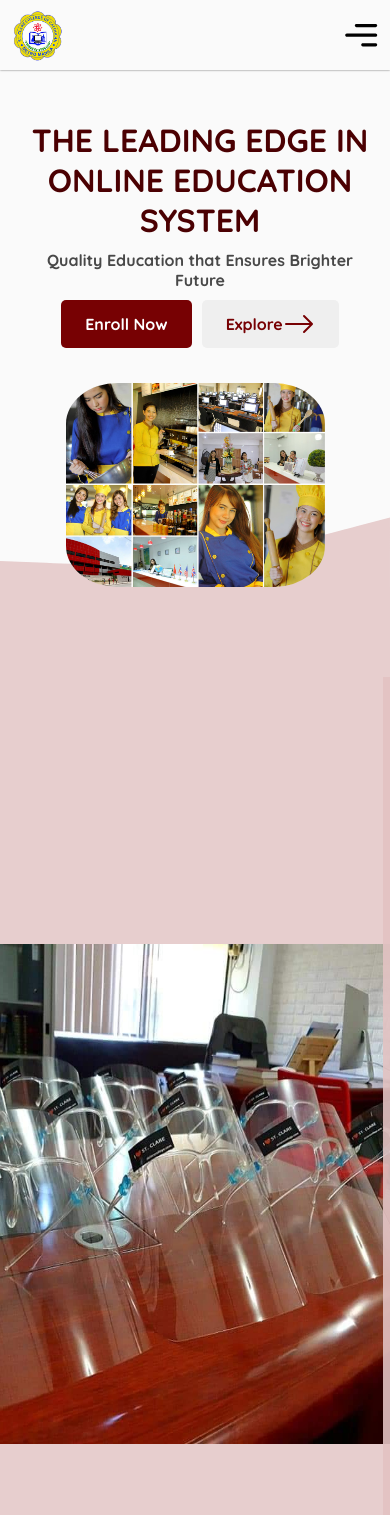
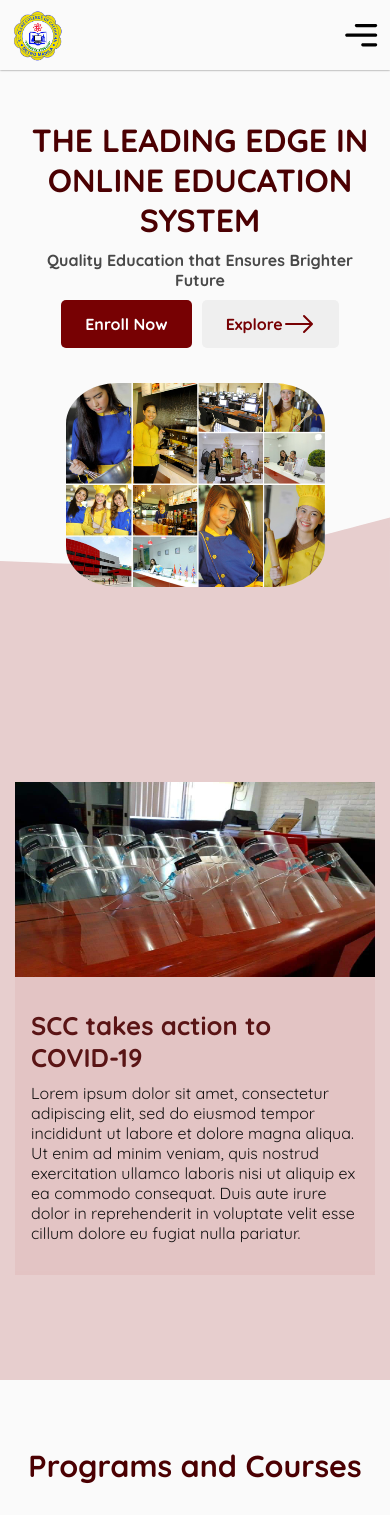
Before and after one commit to pajascript/scc-site-frontend, a React (Create React App) app: page / in a window 390 px wide. Shown: the top 1515 px of the page. Built offline with nearby package versions, Linux system fonts and the light colour scheme.

Commit message:
added mobile responsiveness

```diff
--- a/src/components/CovidResponseSection/CovidSectionElements.js
+++ b/src/components/CovidResponseSection/CovidSectionElements.js
@@ -5,6 +5,11 @@ export const CsContainer = styled.section`
     height: auto;
     background: #e7cece;
     padding: 90px 0;
+
+
+    @media screen and (max-width: 670px) {
+        padding: 180px 0 90px 0;
+    }
 `;
 
 export const CsWrapper = styled.div`
@@ -15,17 +20,42 @@ export const CsWrapper = styled.div`
     display: flex;
     justify-content: center;
     align-items: center;
-    padding: 0 15px;
+    padding: 0 25px;
+
+    @media screen and (max-width: 670px) {
+        flex-direction: column;
+        align-items: center;
+    }
+
+    @media screen and (max-width: 400px) {
+        padding: 15px;
+    }
 `;
 
 export const CsImage = styled.img`
     width: 600px;
     height: 500px;
     margin-left: 40px;
+
+    @media screen and (max-width: 980px) {
+        width: 500px;
+        height: 400px;
+        margin-left: 0;
+    }
+
+    @media screen and (max-width: 802px) {
+        width: 400px;
+        height: 300px;
+    }
+
+    @media screen and (max-width: 670px) {
+        width: 100%;
+        height: 50vw;
+    }
 `;
 
 export const CsContent = styled.div`
-    width: 600px;
+    max-width: 600px;
     height: auto;
     padding: 2rem;
     background: #e3c3c3;
@@ -34,16 +64,32 @@ export const CsContent = styled.div`
     opacity: 0.9;
     display: flex;
     flex-direction: column;
+
+    @media screen and (max-width: 670px) {
+        margin-left: 0;
+    }
+
+    @media screen and (max-width: 400px) {
+        padding: 2rem 1rem;
+    }
 `;
 
 export const CsHeading = styled.h1`
     font-size: 1.8rem;
     color: #4b0002;
     font-weight: 600;
+
+    @media screen and (max-width: 400px) {
+        font-size: 1.6rem;
+    }
 `;
 
 export const CsParagraph = styled.p`
     font-size: 1.2rem;
     color: #000;
     margin-top: 10px;
+
+    @media screen and (max-width: 400px) {
+        font-size: 1rem;
+    }
 `;
```
